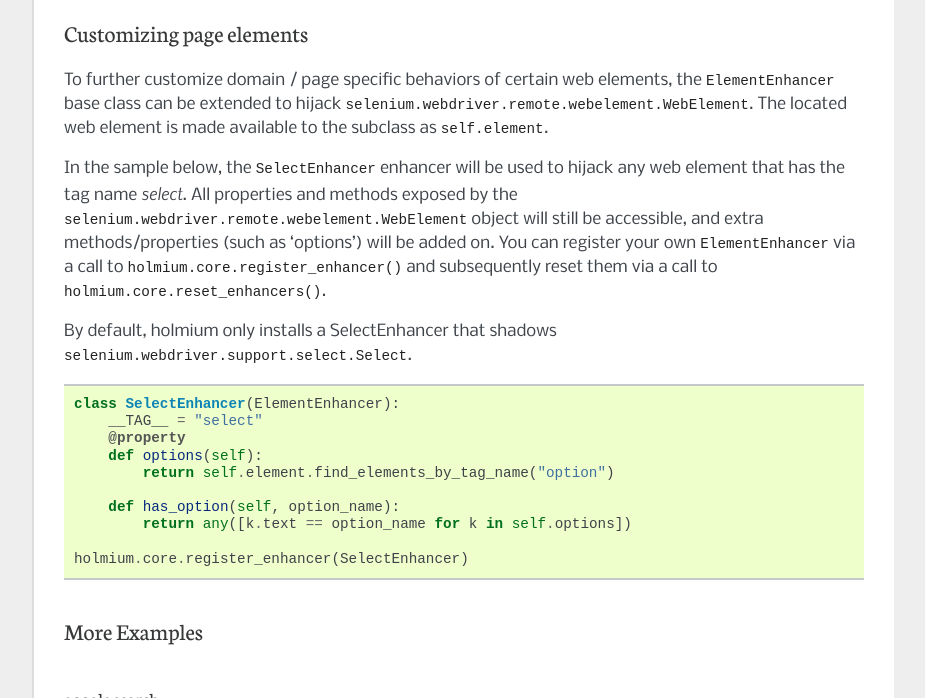
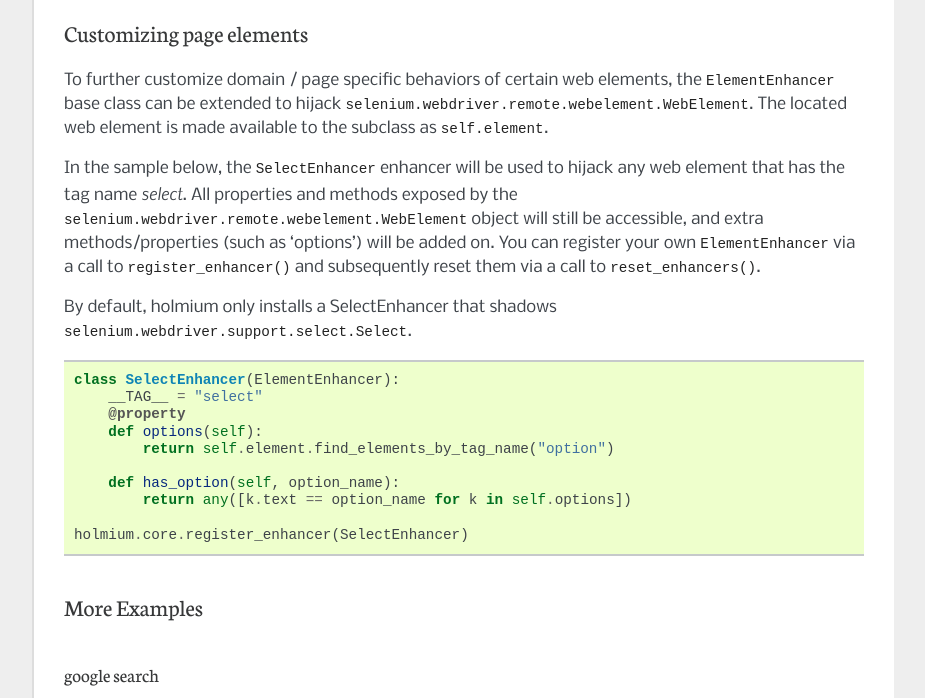
Before and after one commit to alisaifee/holmium.core, a Sphinx documentation site: the page built from doc/source/usage.rst, in a window 1280 px wide and 900 px high, scrolled down 8011 px, cut to the strip 0-698 px from the top of the window. Shown: the whole strip, without its empty margins (198-1123 px from the left). Built offline with Sphinx 7.4.7, drawn with Linux system fonts in a browser that asks for light colours; formulas are drawn with MathJax 3.

Commit message:
more tweaks to docs

```diff
--- a/doc/source/usage.rst
+++ b/doc/source/usage.rst
@@ -426,8 +426,8 @@
 In the sample below, the ``SelectEnhancer`` enhancer will be used to hijack any web element that has the tag name
 `select`. All properties and methods exposed by the :class:`selenium.webdriver.remote.webelement.WebElement` object
 will still be accessible, and extra methods/properties (such as 'options') will be added on. You can register your own
-:class:`ElementEnhancer` via a call to :func:`holmium.core.register_enhancer` and subsequently reset them via a call to
-:func:`holmium.core.reset_enhancers`.
+:class:`ElementEnhancer` via a call to :func:`register_enhancer` and subsequently reset them via a call to
+:func:`reset_enhancers`.
 
 
 By default, holmium only installs a SelectEnhancer that shadows :class:`selenium.webdriver.support.select.Select`.
```
